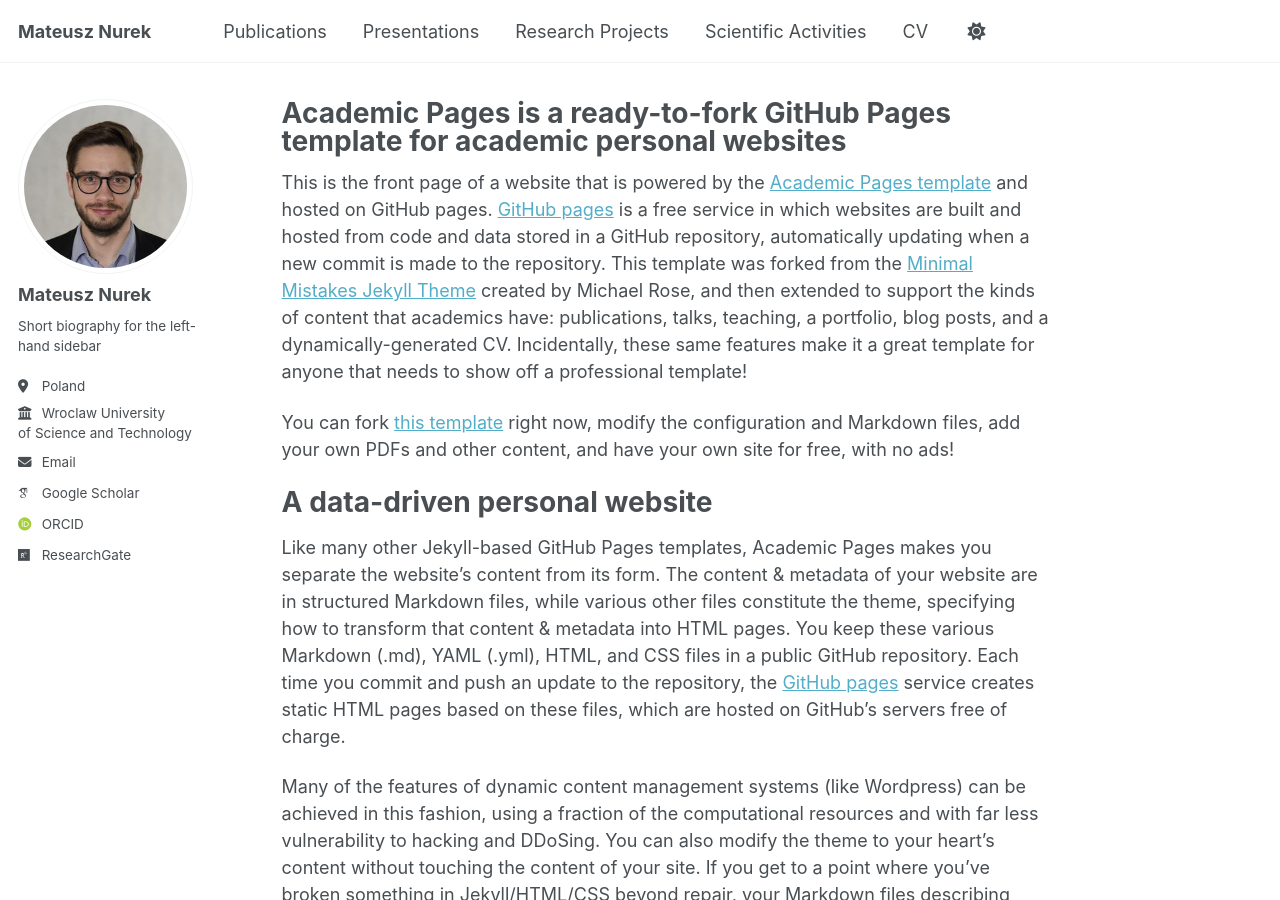
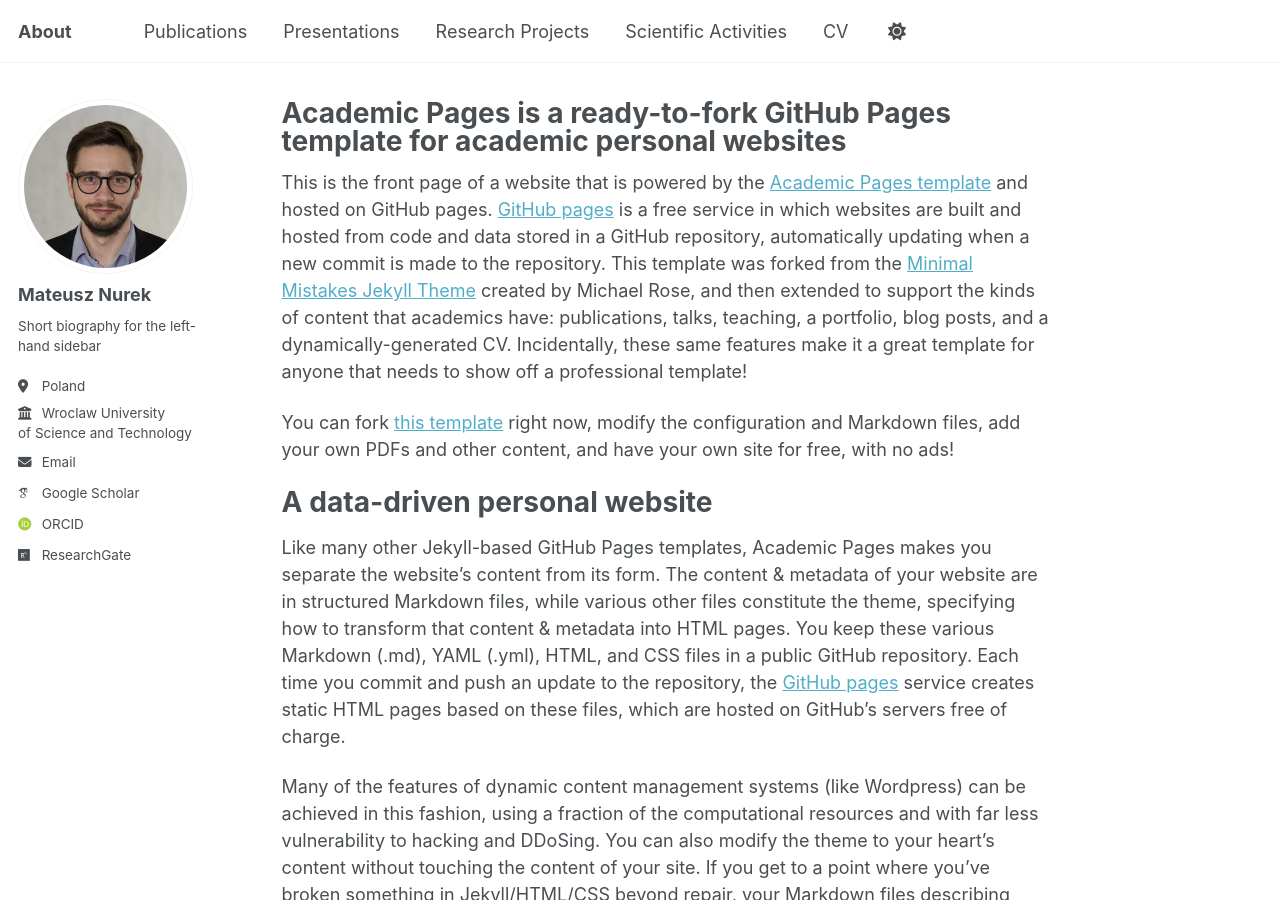
Before and after one commit to nurek-mateusz/nurek-mateusz.github.io, a Jekyll site: the page built from _pages/about.md, in a window 1280 px wide and 900 px high. Built offline with Jekyll 4.4.1, drawn with Linux system fonts in a browser that asks for light colours; some web fonts are replaced.

Commit message:
Update _config.yml

```diff
--- a/_config.yml
+++ b/_config.yml
@@ -9,7 +9,7 @@
 # Basic Site Settings
 locale                   : "en-US"
 site_theme               : "default" # Currently available options are "default", "air"
-title                    : "Mateusz Nurek"
+title                    : "About"
 title_separator          : "-"
 name                     : &name "Mateusz Nurek"
 description              : &description "Your Name's academic portfolio"   # Update this with a general description of your site, this is the default if not overridden by a page
```
